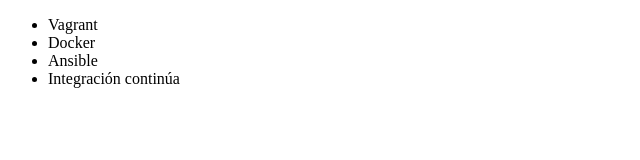
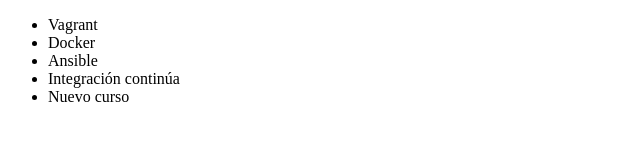
Before and after one commit to ale92grima/alura-git, a plain HTML site: page index.html in a window 1280 px wide. Shown: the whole page, without its empty margins (0-640 px from the left). Drawn offline with Linux system fonts and the light colour scheme.

Commit message:
nuevo curso añadido

```diff
--- a/index.html
+++ b/index.html
@@ -12,6 +12,7 @@
         <li> Docker </li>
         <li> Ansible </li>
         <li> Integración continúa </li>
+        <li> Nuevo curso </li>
     </ul>
 </body>
 </html>
```
